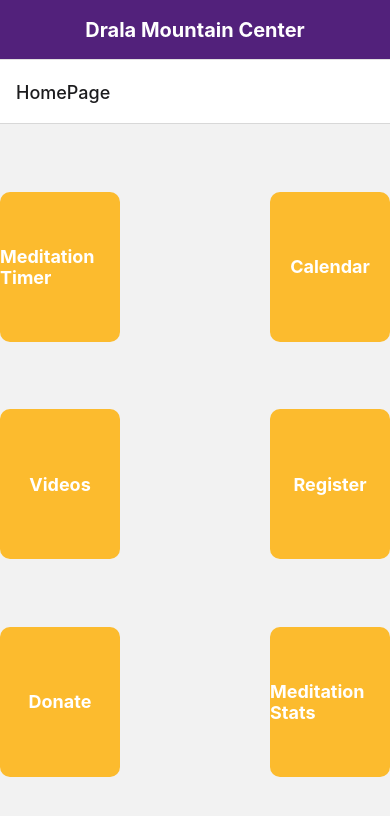
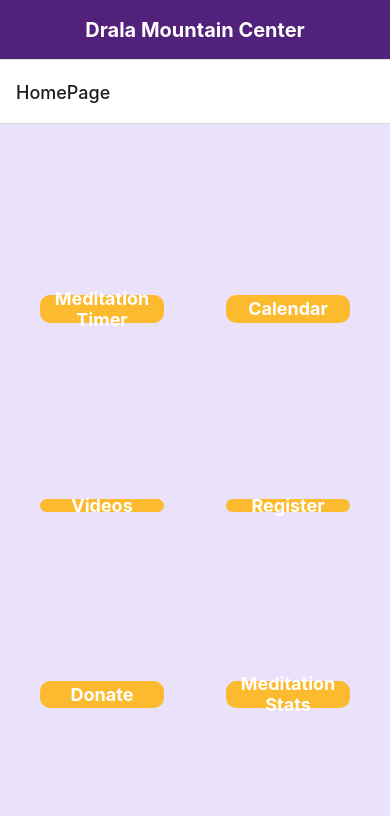
Before and after one commit to Drala-Mountain-Center-App/dmc_front_end, a React Native app: screen /HomePage in a window 390 px wide. Shown: the top 816 px of the page. Built offline with nearby package versions, Linux system fonts and the light colour scheme.

Commit message:
refact:styling for homepage

```diff
--- a/Homepage.js
+++ b/Homepage.js
@@ -16,7 +16,7 @@
   };
 
   return (
-    <View style={styles.container}>
+    <View style={styles.screen}>
       <View style={styles.gridContainer}>
         <TouchableOpacity
           style={styles.box}
@@ -69,30 +69,34 @@
 };
 
 const styles = StyleSheet.create({
-  container: {
+  screen: {
+    paddingTop:50,
     flex: 1,
-    alignItems: 'space-evenly',
-    justifyContent: 'space-evenly',
+    justifyContent: "space-evenly",
+    backgroundColor: "#EAE2FA",
   },
   gridContainer: {
-    flexDirection: 'row',
-    justifyContent: 'space-between',
-    // marginHorizontal: 20,
+    flexDirection: "row",
+    justifyContent: "space-between",
     margin: 0,
-    width: '100%',
+    padding:40,
+    width: "100%",
+    backgroundColor: "#EAE2FA",
   },
   box: {
-    width: 120,
-    height: 150,
-    backgroundColor: '#FCBB2E',
+    width: "40%",
+    height: "65%",
+    backgroundColor: "#FCBB2E",
     borderRadius: 10,
-    alignItems: 'center',
-    justifyContent: 'center',
+    alignItems: "center",
+    justifyContent: "center",
+
   },
   boxText: {
     fontSize: 18,
-    fontWeight: 'bold',
-    color: '#ffffff',
+    fontWeight: "bold",
+    color: "#ffffff",
+    textAlign: "center",
   },
 });
 
```
